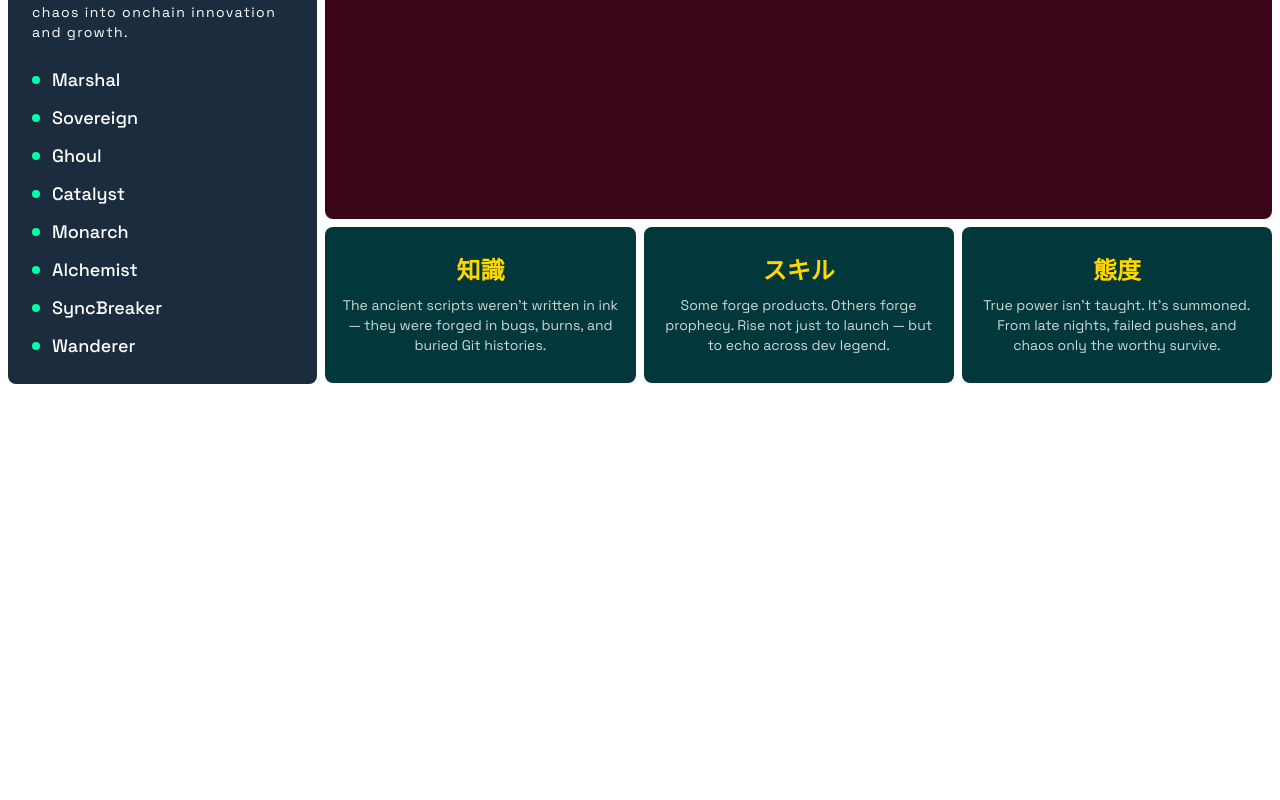
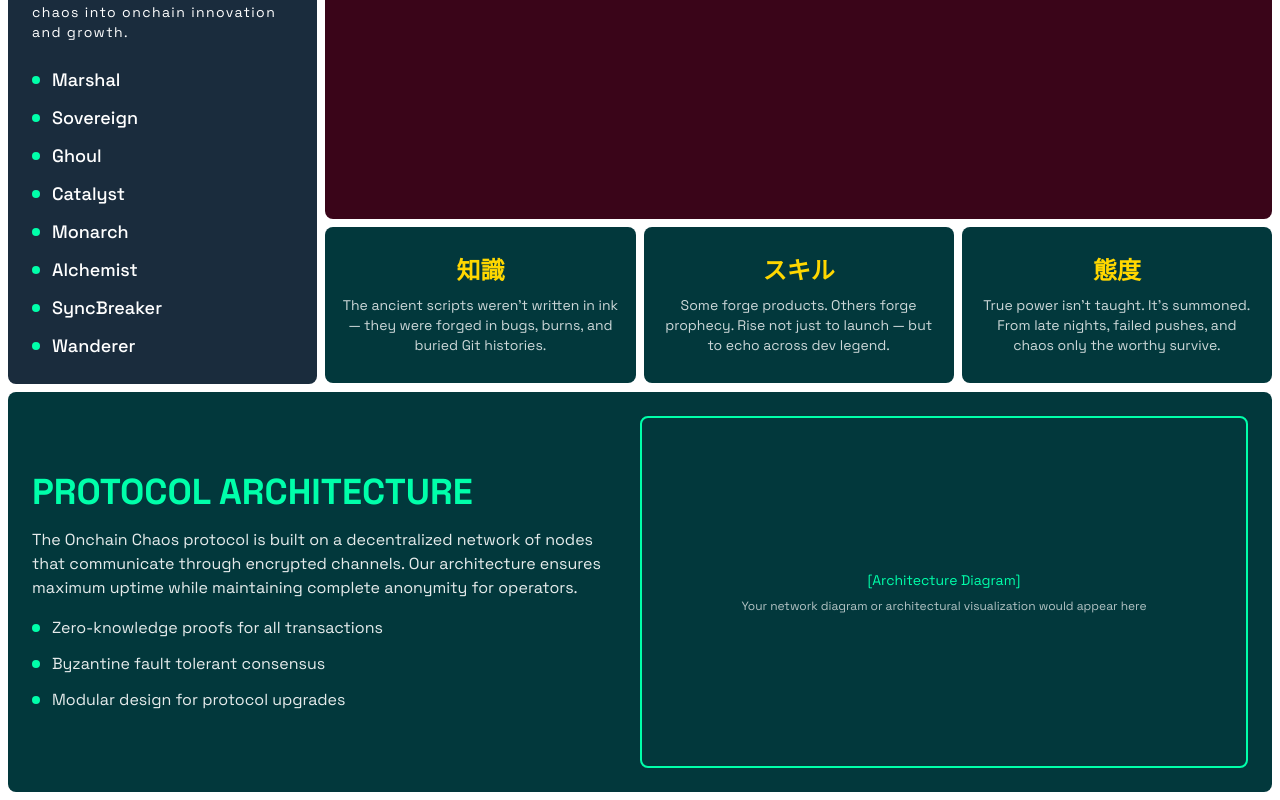
Before and after one commit to SiddharthManjul/Onchain_Chaos, a Next.js app: page / in a window 1280 px wide. Shown: the part 490-1290 px from the top of the page. Before the commit the page ends 882 px from the top, so only its background shows below. Built offline with nearby package versions, Linux system fonts and the light colour scheme.

Commit message:
Definition Box

```diff
--- a/src/app/page.tsx
+++ b/src/app/page.tsx
@@ -1,7 +1,11 @@
 import Hero from "../components/custom/hero";
+import DefinitionBox from "../components/custom/definitionBox";
 
 export default function Home() {
   return (
-    <Hero />
-  )
+    <div>
+      <Hero />
+      <DefinitionBox />
+    </div>
+  );
 }
--- /dev/null
+++ b/src/components/custom/definitionBox.tsx
@@ -0,0 +1,62 @@
+// components/ArchitectureBox.tsx
+"use client";
+
+export default function DefinitionBox() {
+  return (
+    <div className="px-2 pb-2">
+        <div className="bg-[#02383C] h-[50vh] w-full rounded-md p-6 flex flex-col lg:flex-row">
+      {/* Text content - left side */}
+      <div className="w-full lg:w-1/2 flex flex-col justify-center pr-0 lg:pr-6">
+        <h1 className="text-3xl lg:text-4xl font-bold uppercase text-[#00FFAA] mb-4">
+          Protocol Architecture
+        </h1>
+        <p className="text-white text-sm lg:text-base mb-4 opacity-90">
+          The Onchain Chaos protocol is built on a decentralized network of
+          nodes that communicate through encrypted channels. Our architecture
+          ensures maximum uptime while maintaining complete anonymity for
+          operators.
+        </p>
+        <ul className="space-y-3">
+          <li className="flex items-start">
+            <span className="w-2 h-2 bg-[#00FFAA] rounded-full mt-2 mr-3 flex-shrink-0"></span>
+            <span className="text-white text-sm lg:text-base opacity-90">
+              Zero-knowledge proofs for all transactions
+            </span>
+          </li>
+          <li className="flex items-start">
+            <span className="w-2 h-2 bg-[#00FFAA] rounded-full mt-2 mr-3 flex-shrink-0"></span>
+            <span className="text-white text-sm lg:text-base opacity-90">
+              Byzantine fault tolerant consensus
+            </span>
+          </li>
+          <li className="flex items-start">
+            <span className="w-2 h-2 bg-[#00FFAA] rounded-full mt-2 mr-3 flex-shrink-0"></span>
+            <span className="text-white text-sm lg:text-base opacity-90">
+              Modular design for protocol upgrades
+            </span>
+          </li>
+        </ul>
+      </div>
+
+      {/* Diagram - right side */}
+      <div className="w-full lg:w-1/2 flex items-center justify-center mt-6 lg:mt-0">
+        <div className="relative w-full h-full">
+          {/* This is a placeholder for your architectural diagram */}
+          {/* Replace this with your actual diagram component or SVG */}
+          <div className="border-2 border-[#00FFAA] rounded-md w-full h-full flex items-center justify-center p-4">
+            <div className="text-center">
+              <p className="text-[#00FFAA] text-sm mb-2">
+                [Architecture Diagram]
+              </p>
+              <p className="text-white text-xs opacity-70">
+                Your network diagram or architectural visualization would appear
+                here
+              </p>
+            </div>
+          </div>
+        </div>
+      </div>
+    </div>
+    </div>
+  );
+}
```
Also changed, not shown: src/components/custom/hero.tsx (+3 -9 lines).
